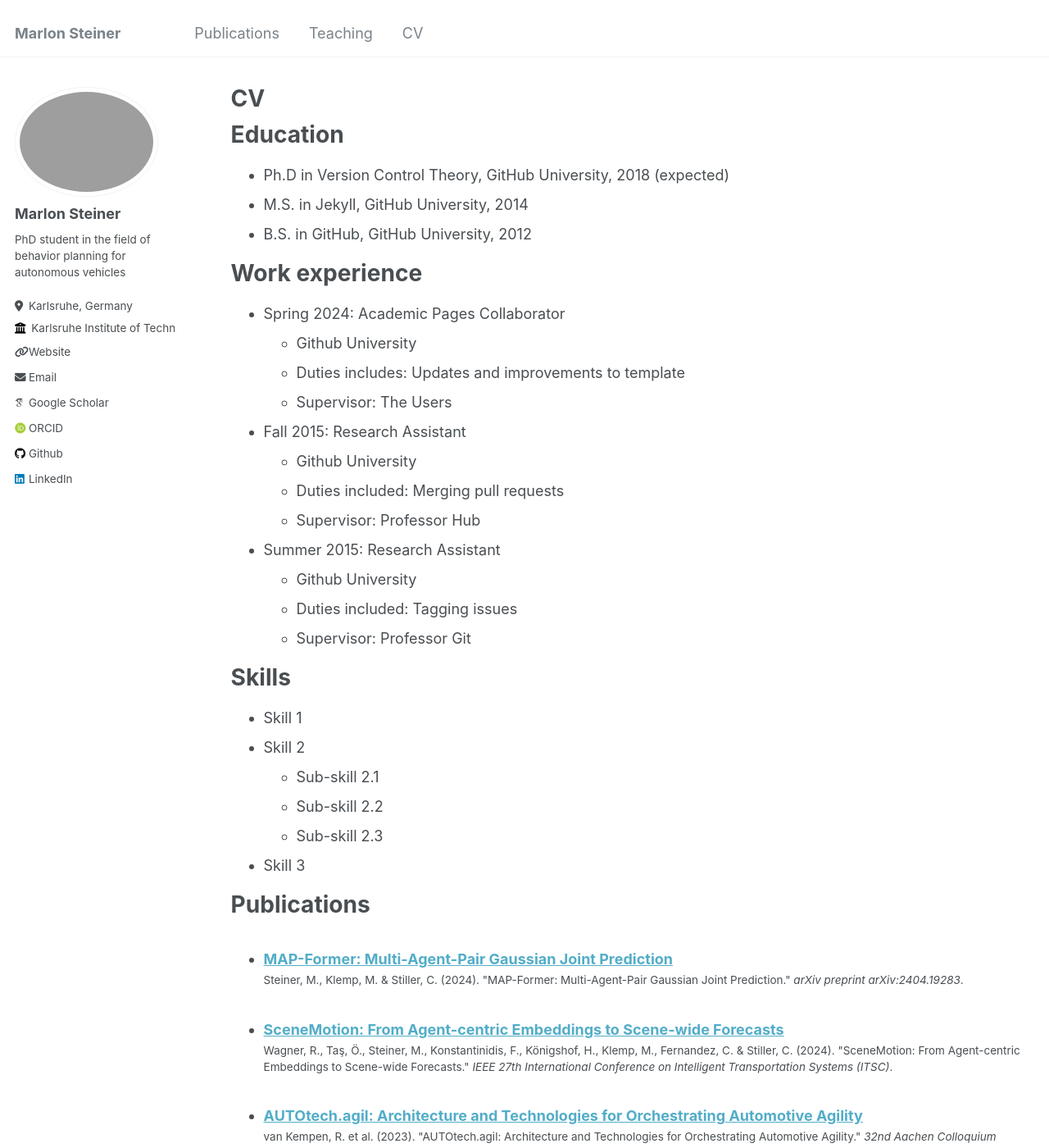
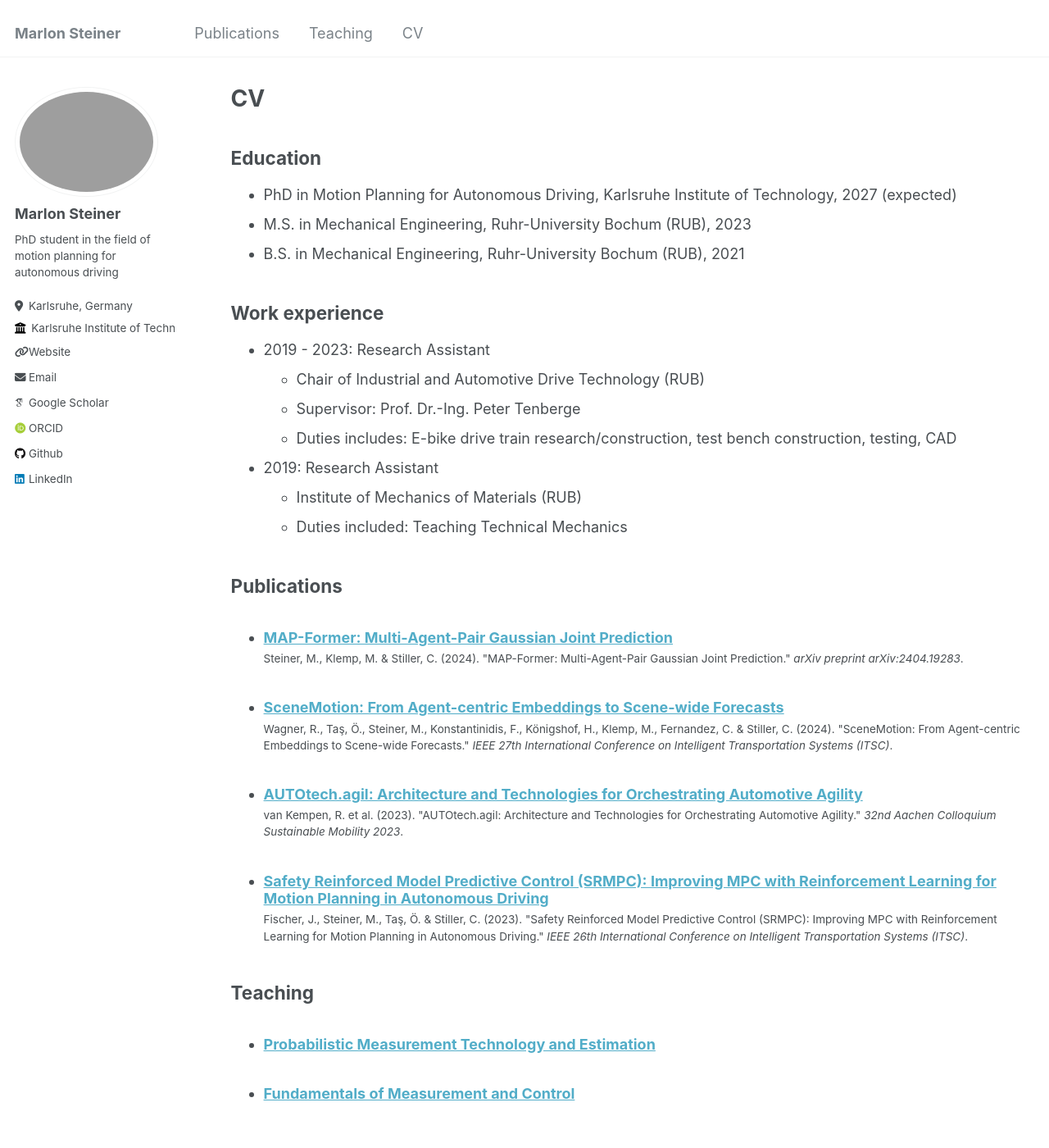
Before and after one commit to marlon31415/marlon31415.github.io, a Jekyll site: the page built from _pages/cv.md, in a window 1280 px wide and 1400 px high. Shown: the whole window at 82% size. Built offline with Jekyll 4.4.1, drawn with Linux system fonts in a browser that asks for light colours; some web fonts are replaced; some of the changed text lies outside the part shown.

Commit message:
first draft of cv and teaching section

```diff
--- a/_config.yml
+++ b/_config.yml
@@ -30,7 +30,7 @@ author:
   avatar           : "profile.png"
   name             : "Marlon Steiner"
   pronouns         : # example: "she/her"
-  bio              : "PhD student in the field of behavior planning for autonomous vehicles"
+  bio              : "PhD student in the field of motion planning for autonomous driving"
   location         : "Karlsruhe, Germany"
   employer         : "Karlsruhe Institute of Technology (KIT)"
   uri              : "https://www.mrt.kit.edu/english/mitarbeiter_steiner.php"
--- a/_pages/cv.md
+++ b/_pages/cv.md
@@ -9,56 +9,57 @@ redirect_from:
 
 {% include base_path %}
 
-Education
-======
-* Ph.D in Version Control Theory, GitHub University, 2018 (expected)
-* M.S. in Jekyll, GitHub University, 2014
-* B.S. in GitHub, GitHub University, 2012
+## Education
+* PhD in Motion Planning for Autonomous Driving, Karlsruhe Institute of Technology, 2027 (expected) \\
+  <!-- Fields of Research:  -->
+* M.S. in Mechanical Engineering, Ruhr-University Bochum (RUB), 2023 \\
+  <!-- Fields of study:  \\
+  Masters Thesis: “” \\
+  Final Grade 1.2 - Graduated with Distinction -->
+* B.S. in Mechanical Engineering, Ruhr-University Bochum (RUB), 2021 \\
+  <!-- Fields of study:  \\
+  Bachelors Thesis: “” \\
+  Final Grade 1.2 - Graduated with Distinction -->
 
-Work experience
-======
-* Spring 2024: Academic Pages Collaborator
-  * Github University
-  * Duties includes: Updates and improvements to template
-  * Supervisor: The Users
+## Work experience
+* 2019 - 2023: Research Assistant
+  * Chair of Industrial and Automotive Drive Technology (RUB)
+  * Supervisor: Prof. Dr.-Ing. Peter Tenberge
+  * Duties includes: E-bike drive train research/construction, test bench construction, testing, CAD
 
-* Fall 2015: Research Assistant
-  * Github University
-  * Duties included: Merging pull requests
-  * Supervisor: Professor Hub
+* 2019: Research Assistant
+  * Institute of Mechanics of Materials (RUB)
+  * Duties included: Teaching Technical Mechanics
+  <!-- * Supervisor: Professor Hub -->
 
-* Summer 2015: Research Assistant
+<!-- * Summer 2015: Research Assistant
   * Github University
   * Duties included: Tagging issues
-  * Supervisor: Professor Git
+  * Supervisor: Professor Git -->
 
-Skills
-======
+<!-- ## Skills
 * Skill 1
 * Skill 2
   * Sub-skill 2.1
   * Sub-skill 2.2
   * Sub-skill 2.3
-* Skill 3
+* Skill 3 -->
 
-Publications
-======
+## Publications
   <ul>{% for post in site.publications reversed %}
     {% include archive-single-cv.html %}
   {% endfor %}</ul>
 
-Talks
-======
+<!-- ## Talks
   <ul>{% for post in site.talks reversed %}
     {% include archive-single-talk-cv.html  %}
-  {% endfor %}</ul>
+  {% endfor %}</ul> -->
 
-Teaching
-======
+## Teaching
   <ul>{% for post in site.teaching reversed %}
     {% include archive-single-cv.html %}
   {% endfor %}</ul>
 
-Service and leadership
+<!-- Service and leadership
 ======
-* Currently signed in to 43 different slack teams
+* Currently signed in to 43 different slack teams -->
```
Also changed, not shown: _layouts/single.html (+29 -12 lines), _teaching/2014-spring-teaching-1.md (deleted, +0 -20 lines), _teaching/2015-spring-teaching-2.md (deleted, +0 -20 lines), _teaching/gmrt.md (added, +20 -0 lines), _teaching/mt2.md (added, +11 -0 lines).
